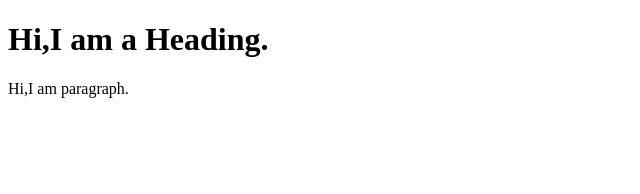
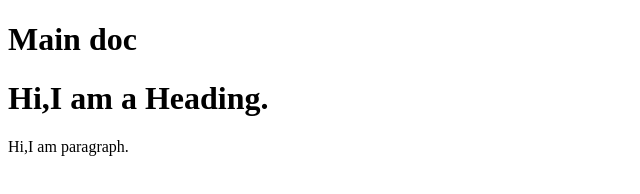
Before and after one commit to Suhaani-19/Gitclone, a plain HTML site: page index.html in a window 1280 px wide. Shown: the whole page, without its empty margins (0-640 px from the left). Drawn offline with Linux system fonts and the light colour scheme.

Commit message:
Update index.html

```diff
--- a/index.html
+++ b/index.html
@@ -4,6 +4,7 @@
     <meta charset="UTF-8">
     <meta name="viewport" content="width=device-width, initial-scale=1.0">
     <title>Document</title>
+    <h1>Main doc</h1>
 </head>
 <body>
     <h1>Hi,I am a Heading.</h1>
```
